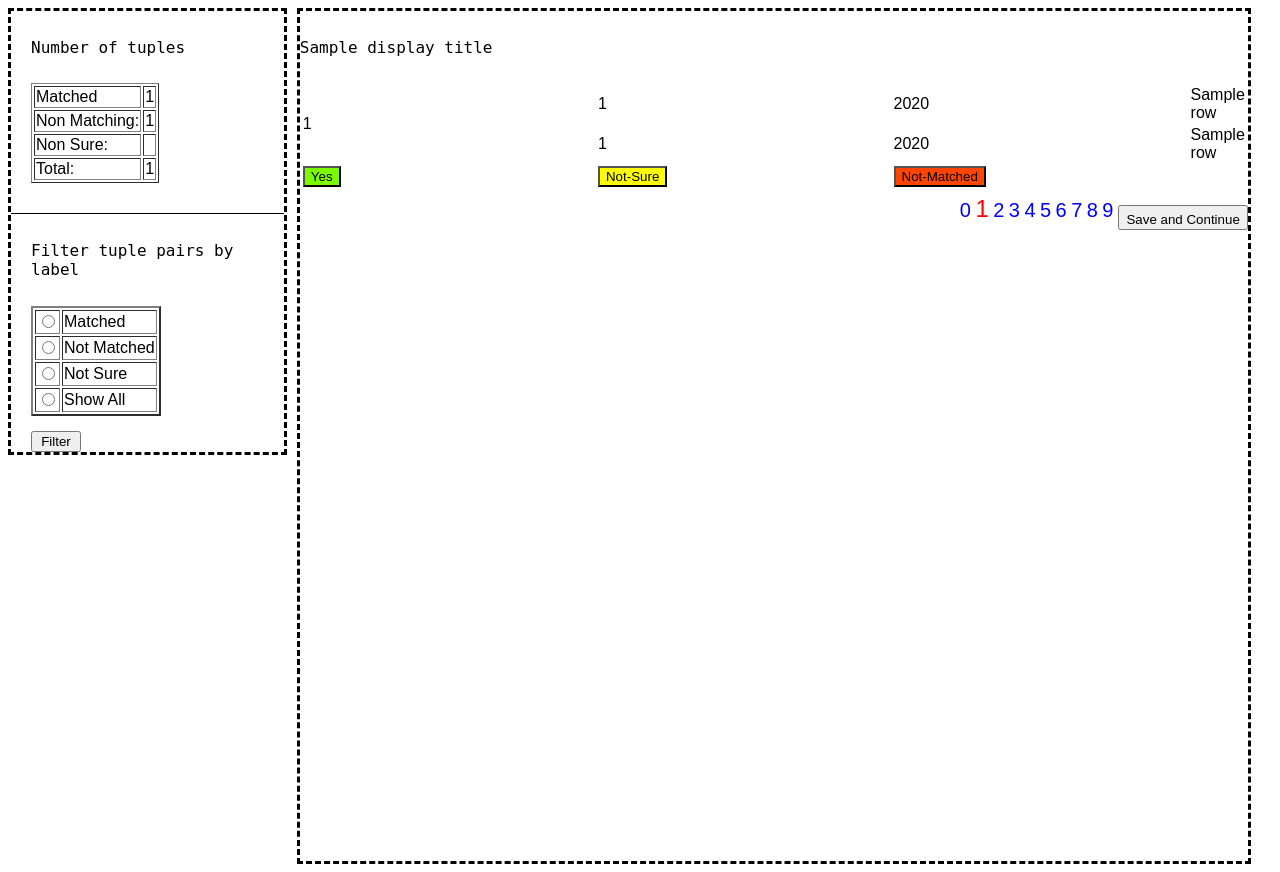
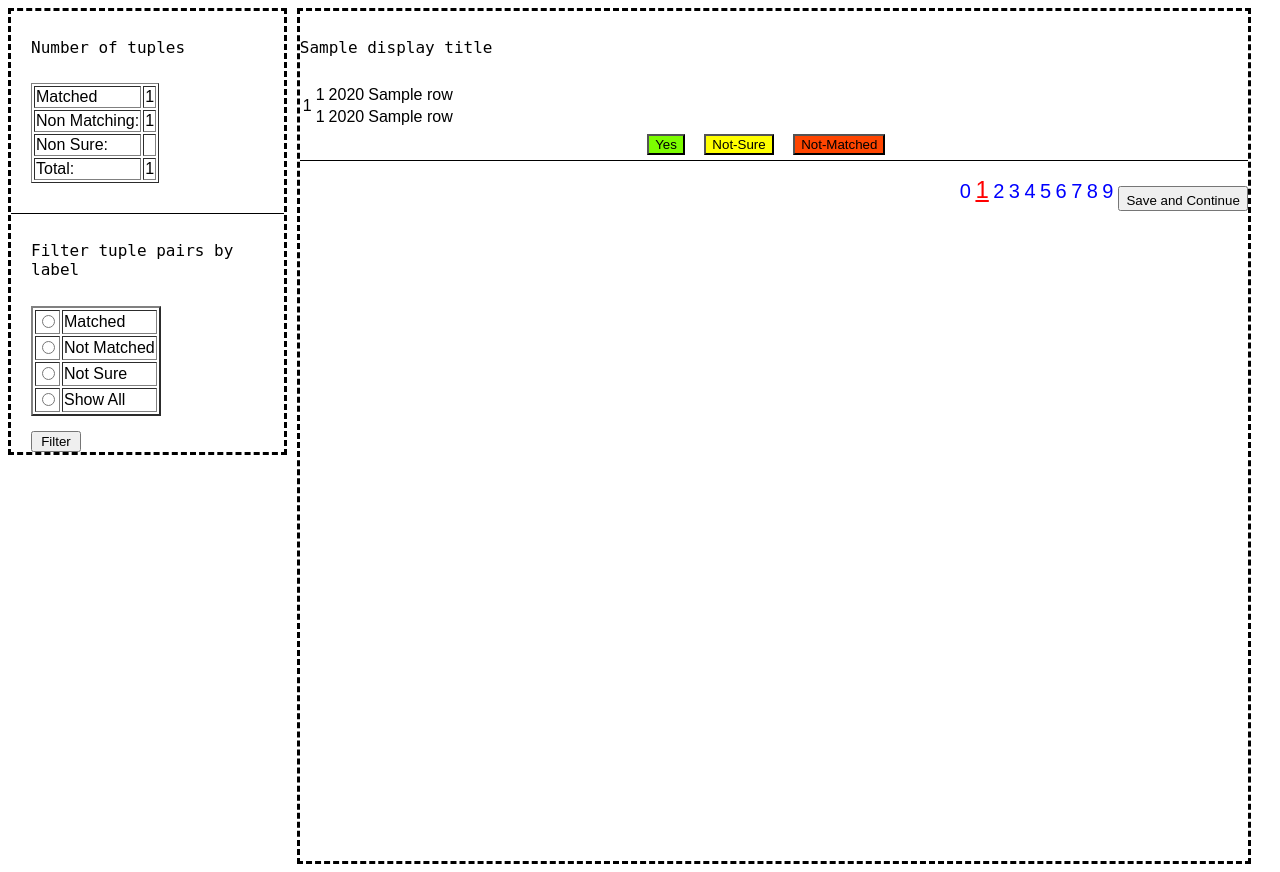
Before and after one commit to anhaidgroup/py_labeler, a Python web app: template view/templates/main_window.html in a window 1280 px wide. Run offline with Jinja, Linux system fonts and the light colour scheme; the template is opened without the code that fills it: most values are stand-ins (such as "Sample title", 1, 10 or a date in 2020); some libraries are stand-ins or nearby versions.

Commit message:
changes to tuple row

```diff
--- a/view/templates/main_window.html
+++ b/view/templates/main_window.html
@@ -74,6 +74,10 @@
             width: 100%;
         }
 
+        .change_button {
+            margin-right: 15px;
+        }
+
         #filter_button {
             margin-top: 15px;
             width: 50px;
@@ -103,8 +107,13 @@
             border: 1px solid black;
         }
 
-        .button_row td {
-            width: 33%;
+        .button_row {
+            width: 100%;
+            text-align: center;
+            margin-top: 5px;
+            margin-bottom: 10px;
+            padding-bottom: 5px;
+            border-bottom: 1px solid black;
         }
 
         #pagination {
@@ -113,14 +122,14 @@
             padding: 5px;
         }
 
-        .pageNumber {
+        .page_number {
             color: blue;
             font-size: 125%;
         }
 
-        .currentPageNumber {
+        .current_page_number {
             color: red;
-            text-underline: thick;
+            text-decoration: underline;
             font-size: 150%;
         }
 
@@ -229,19 +238,17 @@
                     <td>{{ row['rtable.birth_year'] }}</td>
                     <td>{{ row['rtable.name'] }}</td>
                 </tr>
-                <tr class="button_row">
-                    <td>
-                        <button id="mark_matched" onclick="changeLabel({{ row['_id'] }},'Yes')">Yes</button>
-                    </td>
-                    <td>
-                        <button id="mark_not_sure" onclick="changeLabel({{ row['_id'] }}, 'Not-Sure')">Not-Sure</button>
-                    </td>
-                    <td>
-                        <button id="mark_unmatched" onclick="changeLabel({{ row['_id'] }}, 'Not-Matched')">Not-Matched
-                        </button>
-                    </td>
-                </tr>
             </table>
+            <div class="button_row">
+                <button id="mark_matched" class="change_button" onclick="changeLabel({{ row['_id'] }},'Yes')">Yes
+                </button>
+                <button id="mark_not_sure" class="change_button" onclick="changeLabel({{ row['_id'] }}, 'Not-Sure')">
+                    Not-Sure
+                </button>
+                <button id="mark_unmatched" class="change_button" onclick="changeLabel({{ row['_id'] }},'Not-Matched')">
+                    Not-Matched
+                </button>
+            </div>
         {% endfor %}
 
     </div>
@@ -249,9 +256,9 @@
     <div id="pagination">
         {% for i in range(numberOfPages) %}
             {% if currentPage == i %}
-                <a class="currentPageNumber" onclick=changePage({{ i }});>{{ i }}</a>
+                <a class="current_page_number" onclick=changePage({{ i }});>{{ i }}</a>
             {% else %}
-                <a class="pageNumber" onclick=changePage({{ i }});>{{ i }}</a>
+                <a class="page_number" onclick=changePage({{ i }});>{{ i }}</a>
             {% endif %}
         {% endfor %}
     </div>
```
